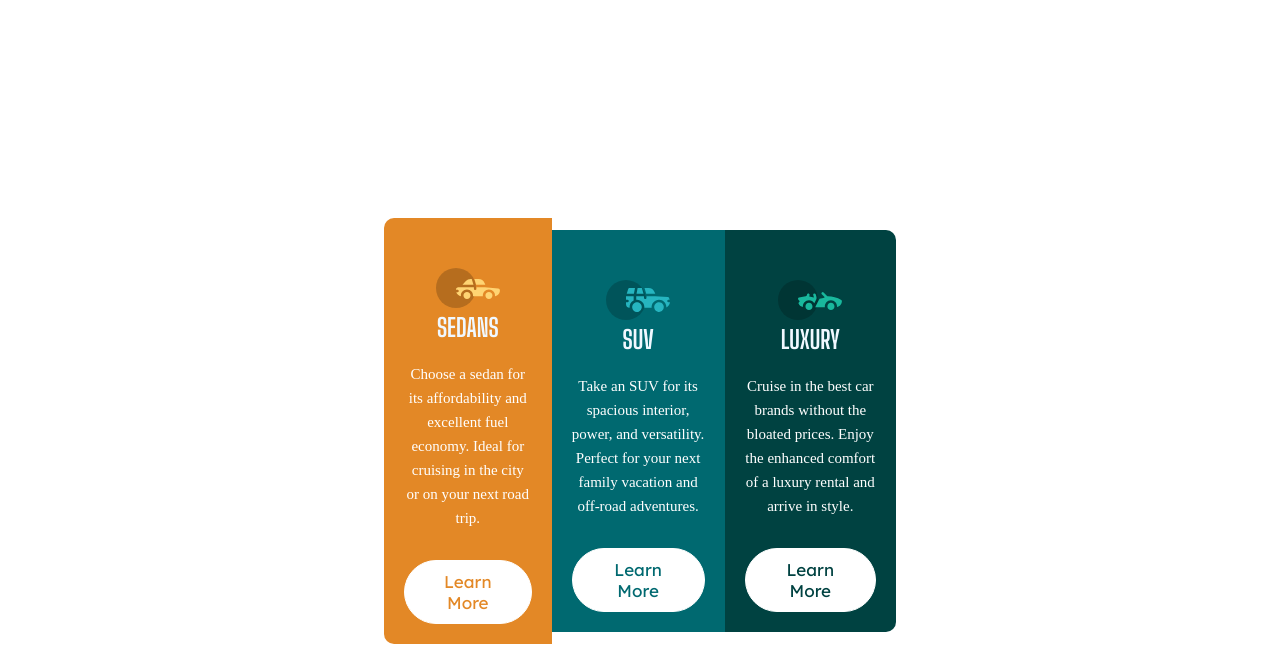
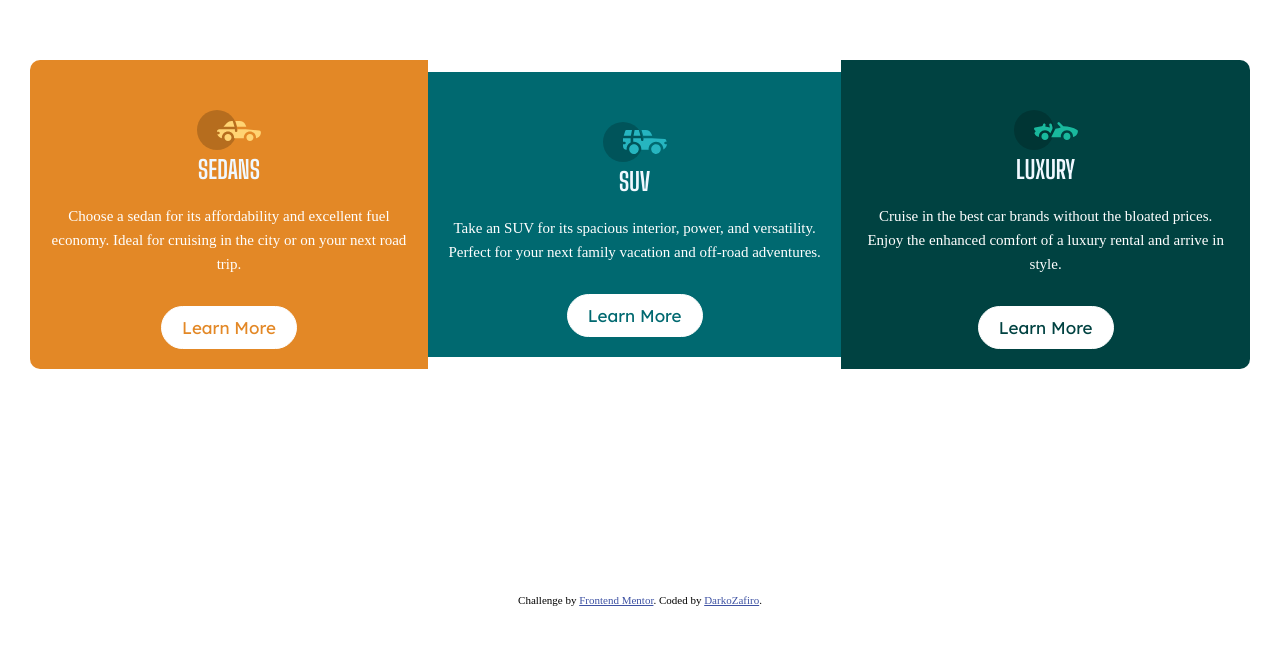
Before and after one commit to DarkoZafiro/3-column-card-challenge, a plain HTML site: page index.html in a window 1280 px wide. Shown: the part 166-813 px from the top of the page. Drawn offline with Linux system fonts and the light colour scheme.

Commit message:
Changed padding

```diff
--- a/Styles.css
+++ b/Styles.css
@@ -14,7 +14,7 @@
 
 }
 .container{
- padding: 30%;
+ padding: 30px;
 }
 
 .attribution {
```
